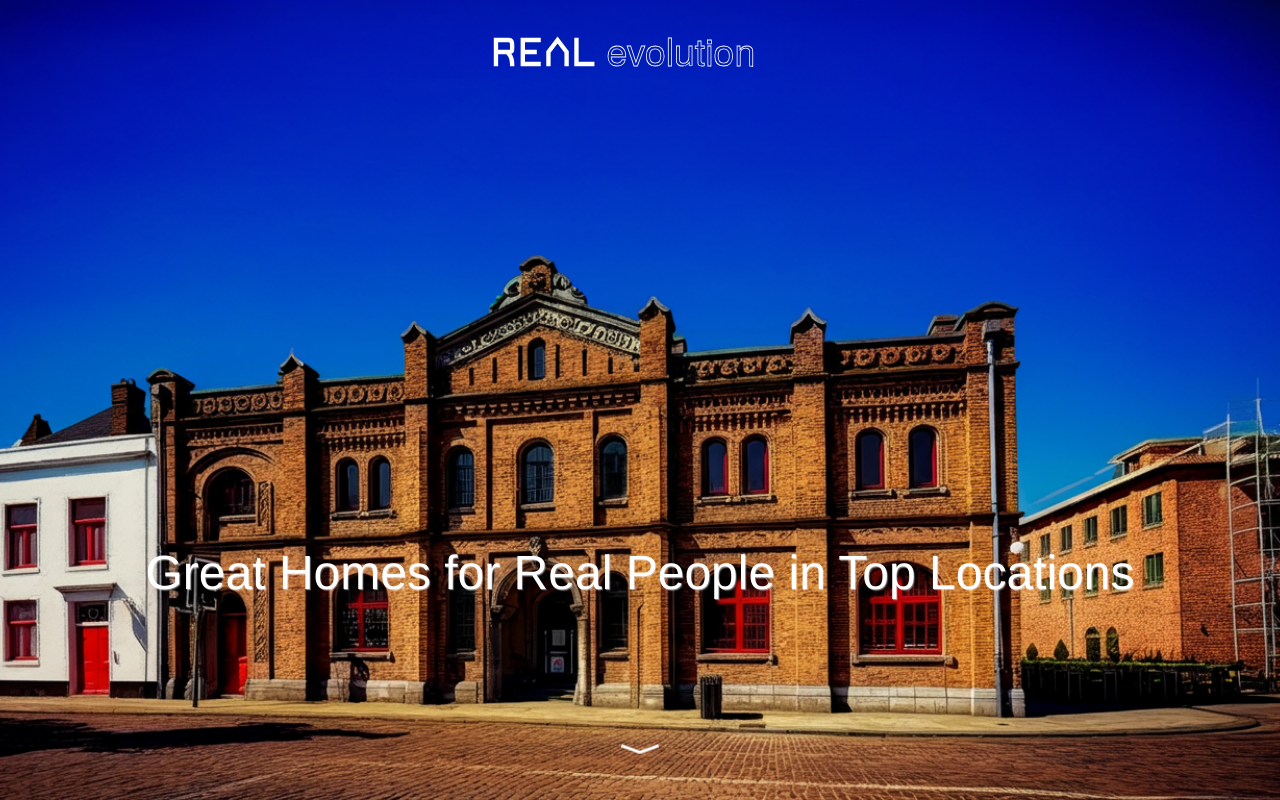
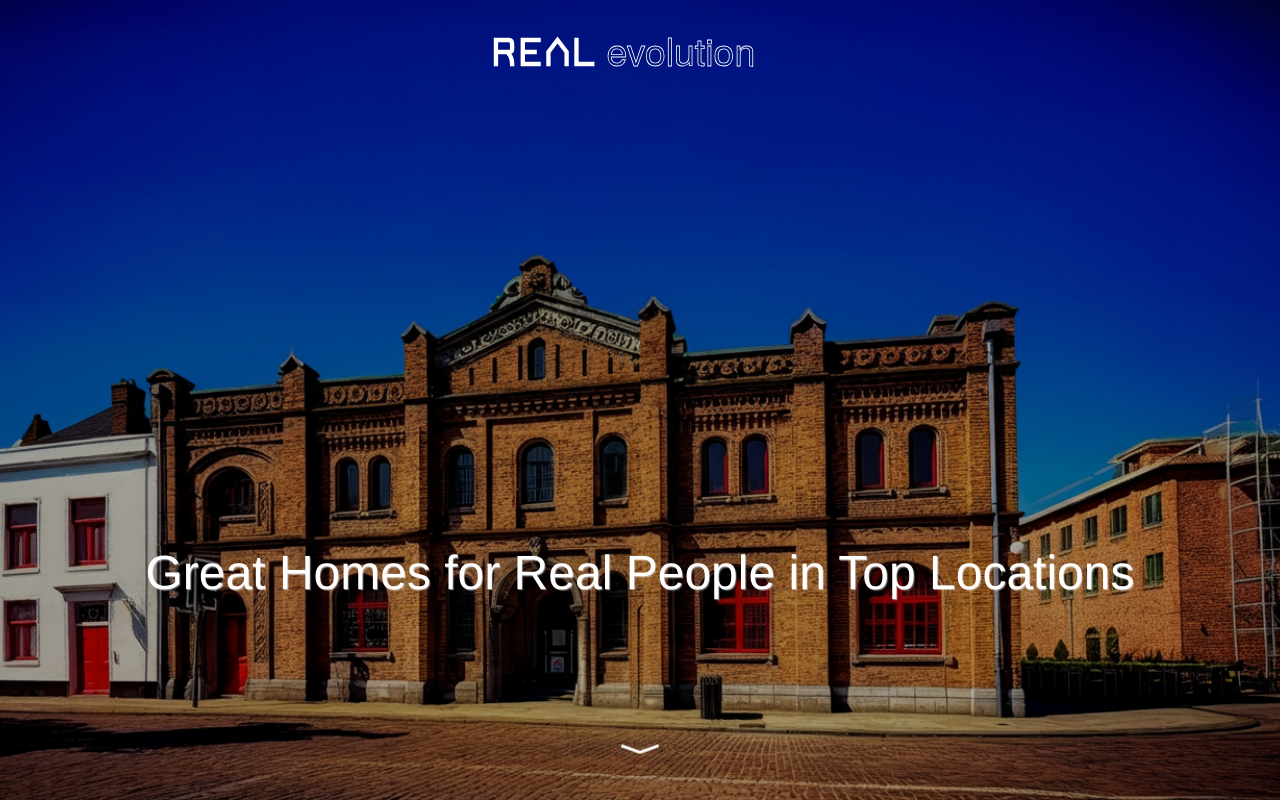
Before and after one commit to ReallyCool10/real-evolution-website, a React (Create React App) app: page / in a window 1280 px wide. Built offline with nearby package versions, Linux system fonts and the light colour scheme.

Commit message:
Implement parallax scrolling for background image

```diff
--- a/src/App.tsx
+++ b/src/App.tsx
@@ -1,4 +1,4 @@
-import React, { useRef } from 'react';
+import React, { useRef, useState, useEffect } from 'react';
 import styled from 'styled-components';
 import textLogo from './assets/real-evolution-logo.svg';
 import backgroundImage from './assets/BackgroundImage.png';
@@ -8,33 +8,52 @@ const PageContainer = styled.div`
   min-height: 100vh;
   width: 100%;
   font-family: "Helvetica Neue", Helvetica, Arial, sans-serif;
-  background-image: url(${backgroundImage});
-  background-position: center;
-  background-repeat: no-repeat;
-  background-size: cover;
+  position: relative;
   color: white;
   * {
     color: white;
   }
+  overflow-y: auto;
+  scroll-snap-type: y mandatory;
 `;
 
-interface SectionProps {
-  isFirst?: boolean;
-}
+const BackgroundImage = styled.div`
+  position: fixed;
+  top: 0;
+  left: 0;
+  width: 100%;
+  height: 100vh;
+  background-image: url(${backgroundImage});
+  background-position: center top;
+  background-repeat: no-repeat;
+  background-size: cover;
+  z-index: -1;
+  will-change: transform;
+`;
 
-const Section = styled.section<SectionProps>`
+const Section = styled.section`
   min-height: 100vh;
   width: 100%;
   display: flex;
   flex-direction: column;
   align-items: center;
-  justify-content: ${props => props.isFirst ? 'flex-start' : 'center'};
+  justify-content: center;
   position: relative;
   scroll-snap-align: start;
-  padding: ${props => props.isFirst ? '2rem 2rem 4rem' : '2rem'};
+  padding: 2rem;
+  background: rgba(0, 0, 0, 0.3); /* slight overlay to ensure text readability */
 
   @media (max-width: 768px) {
-    padding: ${props => props.isFirst ? '1rem 1rem 3rem' : '1rem'};
+    padding: 1rem;
+  }
+`;
+
+const FirstSection = styled(Section)`
+  justify-content: flex-start;
+  padding: 2rem 2rem 4rem;
+
+  @media (max-width: 768px) {
+    padding: 1rem 1rem 3rem;
   }
 `;
 
@@ -325,18 +344,34 @@ const Button = styled.button`
 `;
 
 const App: React.FC = () => {
-  const aboutRef = useRef<HTMLDivElement>(null);
-  const contactRef = useRef<HTMLDivElement>(null);
+  const aboutRef = useRef<HTMLElement>(null);
+  const contactRef = useRef<HTMLElement>(null);
+  const [scrollPosition, setScrollPosition] = React.useState(0);
 
-  const scrollToSection = (ref: React.RefObject<HTMLDivElement>) => {
+  React.useEffect(() => {
+    const handleScroll = () => {
+      const position = window.pageYOffset;
+      setScrollPosition(position);
+    };
+
+    window.addEventListener('scroll', handleScroll);
+    return () => {
+      window.removeEventListener('scroll', handleScroll);
+    };
+  }, []);
+
+  const backgroundPosition = `center ${scrollPosition * 0.5}px`;
+
+  const scrollToSection = (ref: React.RefObject<HTMLElement>) => {
     ref.current?.scrollIntoView({ behavior: 'smooth' });
   };
 
   return (
     <PageContainer>
+      <BackgroundImage style={{ backgroundPosition }} />
       <Navigation />
       <ScrollContainer>
-        <Section isFirst>
+        <FirstSection>
           <Logo src={textLogo} alt="Real Evolution" />
           <FirstSectionContent>
             <div>
@@ -344,7 +379,7 @@ const App: React.FC = () => {
             </div>
           </FirstSectionContent>
           <ScrollArrow onClick={() => scrollToSection(aboutRef)} />
-        </Section>
+        </FirstSection>
 
         <Section ref={aboutRef}>
           <Content>
```
